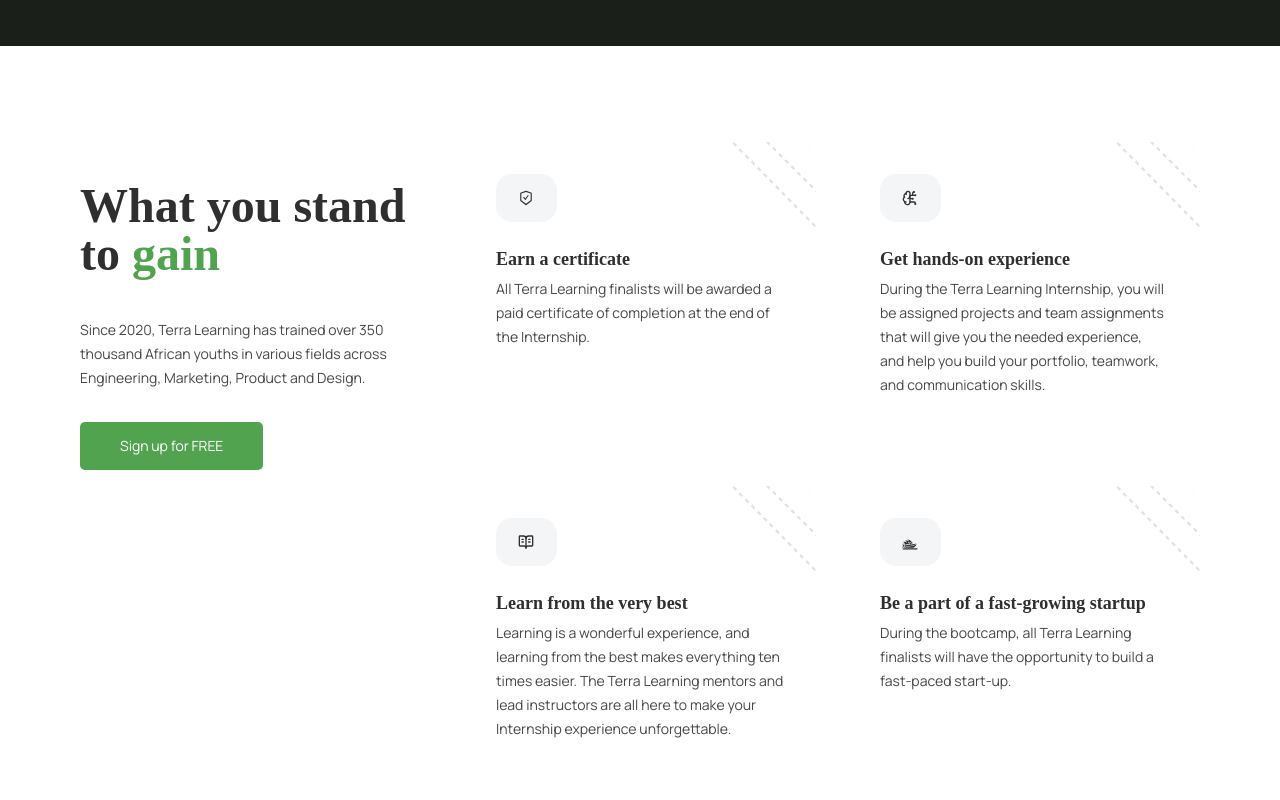
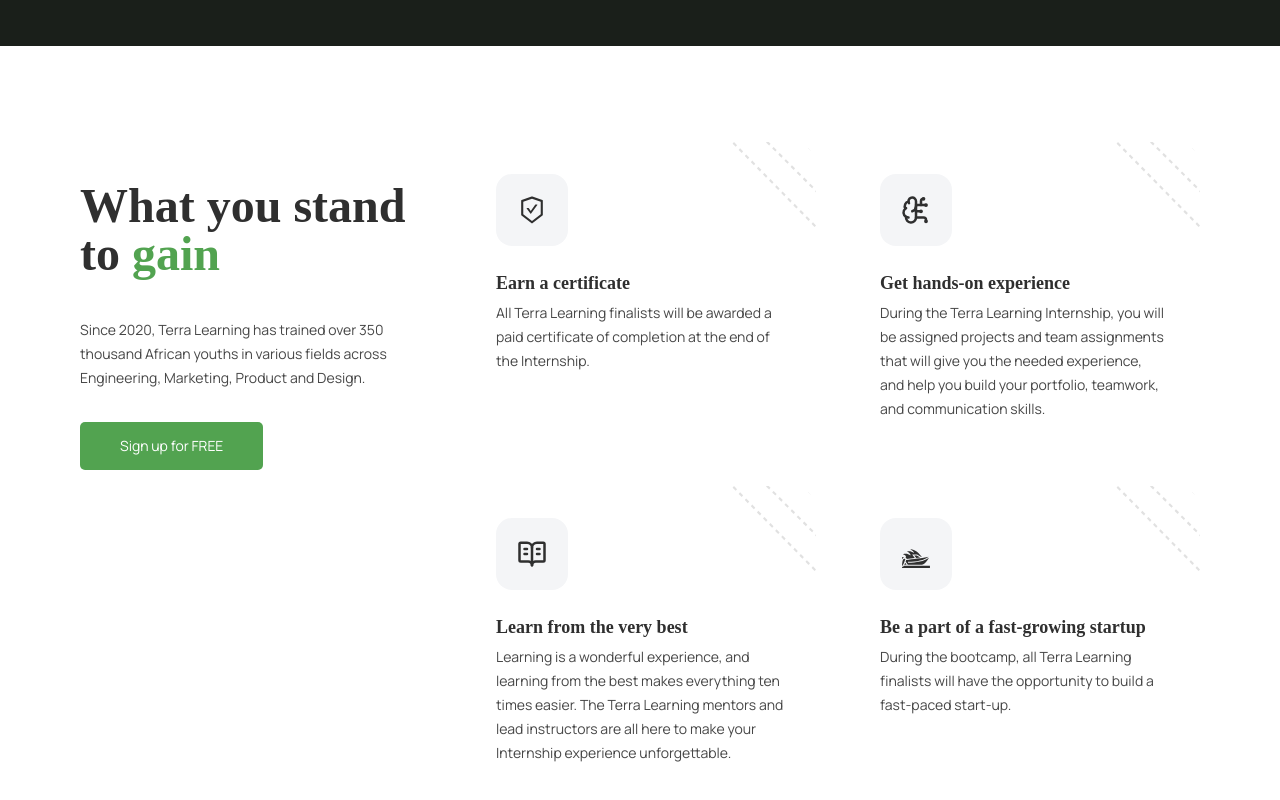
Before and after one commit to iKeyFx/terra-stage-1, a React (Vite) app: page / in a window 1280 px wide. Shown: the part 821-1621 px from the top of the page. Built offline with nearby package versions, Linux system fonts and the light colour scheme; a web font is replaced by a local one.

Commit message:
testing z1

```diff
--- a/src/sections/SectionTwo.jsx
+++ b/src/sections/SectionTwo.jsx
@@ -25,13 +25,22 @@
 `;
 
 const StyledIcon = styled.div`
-  background-color: rgb(244 245 247);
+  background-color: rgb(244, 245, 247);
   width: 10%;
   /* height: 20px; */
-  padding: 1rem;
+  /* padding: 1rem;
   display: flex;
   justify-content: center;
+  border-radius: 1rem; */
+
+  width: 3rem; /* Set a fixed width */
+  height: 3rem; /* Set a fixed height */
+  padding: 0.75rem;
+  display: flex;
+  justify-content: center;
+  align-items: center;
   border-radius: 1rem;
+  font-size: 1.5rem;
 `;
 
 export const StyledH2 = styled.h2`
@@ -119,7 +128,7 @@
       <GridMobile>
         <BenefitCard>
           <StyledIcon>
-            <AiOutlineSafetyCertificate />
+            <AiOutlineSafetyCertificate size={30} />
           </StyledIcon>
           <StyledH4>Earn a certificate</StyledH4>
           <StyledP>
@@ -129,7 +138,7 @@
         </BenefitCard>
         <BenefitCard>
           <StyledIcon>
-            <LuBookOpenText />
+            <LuBookOpenText size={30} />
           </StyledIcon>
           <StyledH4>Learn from the very best</StyledH4>
           <StyledP>
@@ -143,7 +152,7 @@
       <GridMobile>
         <BenefitCard>
           <StyledIcon>
-            <LuBrainCircuit />
+            <LuBrainCircuit size={30} />
           </StyledIcon>
           <StyledH4>Get hands-on experience</StyledH4>
           <StyledP>
@@ -154,7 +163,7 @@
         </BenefitCard>
         <BenefitCard>
           <StyledIcon>
-            <GiSpeedBoat />
+            <GiSpeedBoat size={30} />
           </StyledIcon>
           <StyledH4>Be a part of a fast-growing startup</StyledH4>
           <StyledP>
```
